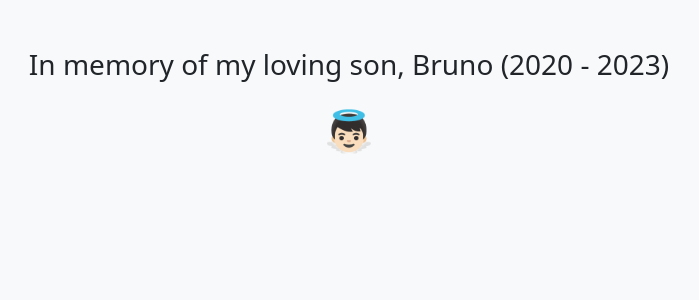
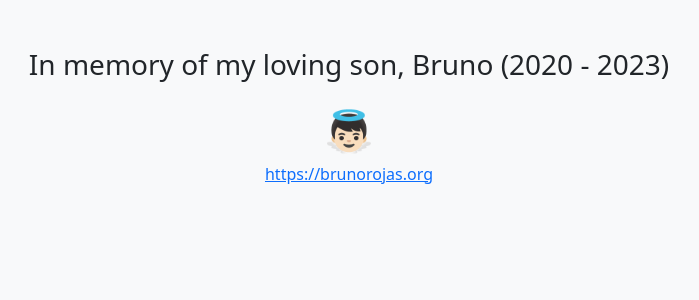
Before and after one commit to mariorojas/easytribute, a Django app: template tobruno/templates/tobruno/home.html in a window 1280 px wide. Shown: the part 56-356 px from the top of the page, without its empty margins (291-990 px from the left). Run offline with Django 4.2, Linux system fonts and the light colour scheme; the template is opened without the code that fills it, so the values that code supplies are empty; some libraries are stand-ins or nearby versions.

Commit message:
add bruno's website link

```diff
--- a/tobruno/templates/tobruno/home.html
+++ b/tobruno/templates/tobruno/home.html
@@ -6,5 +6,6 @@
 <div id="to-bruno" class="text-center">
     <h1 class="h3 fw-normal">In memory of my loving son, Bruno (2020 - 2023)</h1>
     <p class="h1 mt-4">👼🏻</p>
+    <p><a href="https://brunorojas.org">https://brunorojas.org</a></p>
 </div>
 {% endblock %}
```
